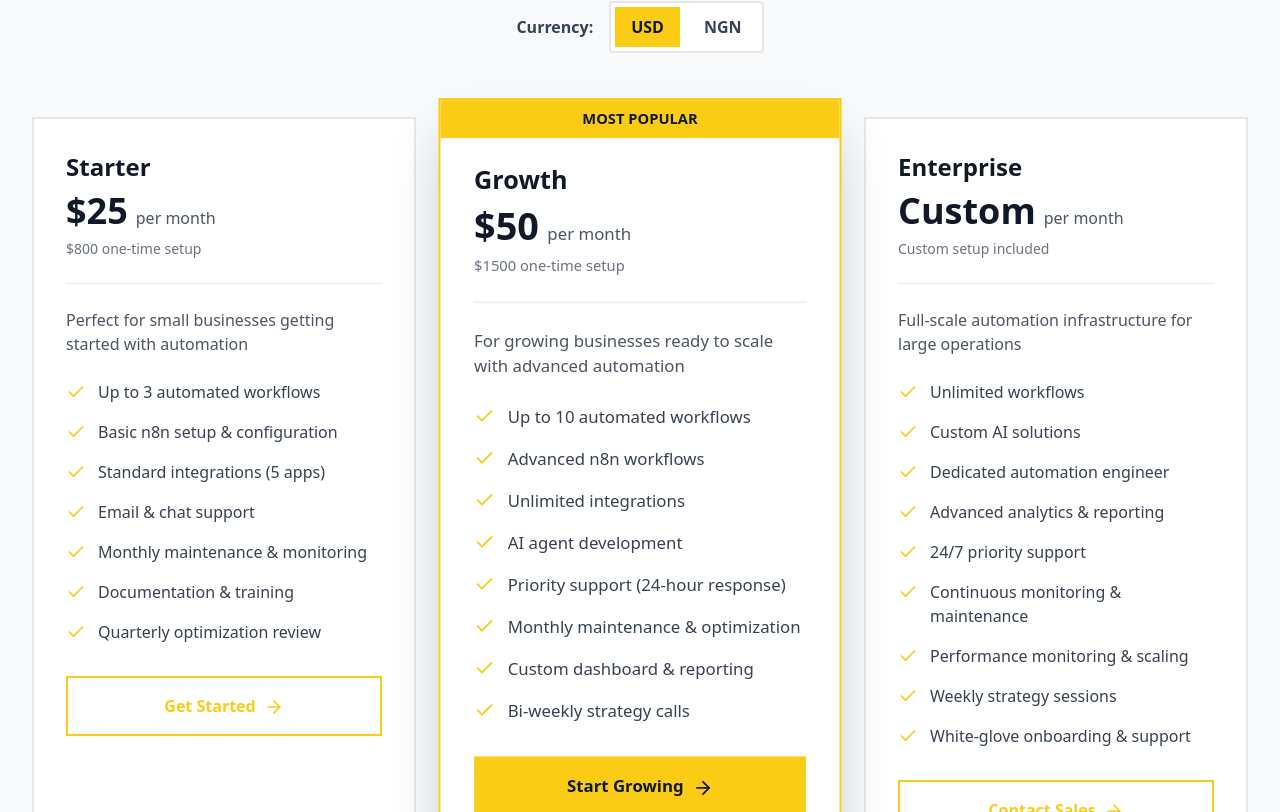
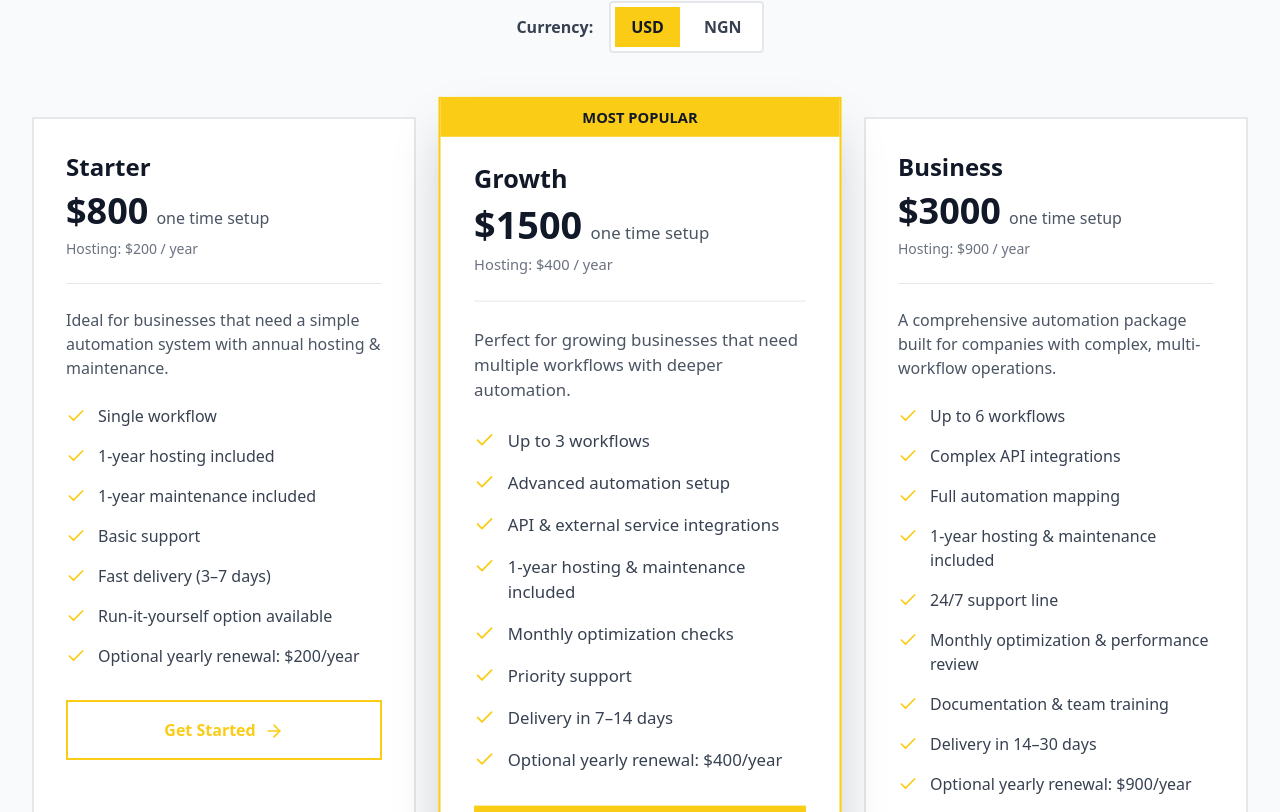
Before and after one commit to Emex-Sanchez/udoHive, a React (Vite) app: page / in a window 1280 px wide. Shown: the part 6428-7240 px from the top of the page. Built offline with nearby package versions, Linux system fonts and the light colour scheme.

Commit message:
Updated Pricing section

```diff
--- a/src/components/Pricing.tsx
+++ b/src/components/Pricing.tsx
@@ -16,62 +16,66 @@ export default function Pricing() {
  const tiers = [
   {
     name: 'Starter',
-      priceUSD: 25,
-      period: 'per month',
-      description: 'Perfect for small businesses getting started with automation',
     setupFeeUSD: 800,
+    subscriptionUSD: 200, // yearly renewal
+    priceUSD: null,
+    period: 'one time setup',
+    description: 'Ideal for businesses that need a simple automation system with annual hosting & maintenance.',
     features: [
-        'Up to 3 automated workflows',
-        'Basic n8n setup & configuration',
-        'Standard integrations (5 apps)',
-        'Email & chat support',
-        'Monthly maintenance & monitoring',
-        'Documentation & training',
-        'Quarterly optimization review',
+      'Single workflow ',
+      '1-year hosting included',
+      '1-year maintenance included',
+      'Basic support',
+      'Fast delivery (3–7 days)',
+      'Run-it-yourself option available',
+      'Optional yearly renewal: $200/year'
     ],
     cta: 'Get Started',
     highlight: false,
   },
   {
     name: 'Growth',
-      priceUSD: 50,
-      period: 'per month',
-      description: 'For growing businesses ready to scale with advanced automation',
     setupFeeUSD: 1500,
+    subscriptionUSD: 400, // yearly renewal
+    priceUSD: null,
+    period: 'one time setup',
+    description: 'Perfect for growing businesses that need multiple workflows with deeper automation.',
     features: [
-        'Up to 10 automated workflows',
-        'Advanced n8n workflows',
-        'Unlimited integrations',
-        'AI agent development',
-        'Priority support (24-hour response)',
-        'Monthly maintenance & optimization',
-        'Custom dashboard & reporting',
-        'Bi-weekly strategy calls',
+      'Up to 3 workflows',
+      'Advanced automation setup',
+      'API & external service integrations',
+      '1-year hosting & maintenance included',
+      'Monthly optimization checks',
+      'Priority support',
+      'Delivery in 7–14 days',
+      'Optional yearly renewal: $400/year'
     ],
     cta: 'Start Growing',
     highlight: true,
   },
   {
-      name: 'Enterprise',
+    name: 'Business',
+    setupFeeUSD: 3000,
+    subscriptionUSD: 900, // yearly renewal
     priceUSD: null,
-      period: 'per month',
-      description: 'Full-scale automation infrastructure for large operations',
-      setupFeeUSD: null,
+    period: 'one time setup',
+    description: 'A comprehensive automation package built for companies with complex, multi-workflow operations.',
     features: [
-        'Unlimited workflows',
-        'Custom AI solutions',
-        'Dedicated automation engineer',
-        'Advanced analytics & reporting',
-        '24/7 priority support',
-        'Continuous monitoring & maintenance',
-        'Performance monitoring & scaling',
-        'Weekly strategy sessions',
-        'White-glove onboarding & support',
+      'Up to 6 workflows',
+      'Complex API integrations',
+      'Full automation mapping',
+      '1-year hosting & maintenance included',
+      '24/7 support line',
+      'Monthly optimization & performance review',
+      'Documentation & team training',
+      'Delivery in 14–30 days',
+      'Optional yearly renewal: $900/year'
     ],
     cta: 'Contact Sales',
     highlight: false,
-    },
+  }
 ];
+
 
   return (
     <section id="pricing" className="py-24 bg-gray-50 dark:bg-black">
@@ -136,7 +140,7 @@ export default function Pricing() {
 
               <div className="mb-2">
                 <span className="text-4xl font-bold text-gray-900 dark:text-white">
-                  {tier.priceUSD !== null ? formatPrice(tier.priceUSD) : 'Custom'}
+                 {formatPrice(tier.setupFeeUSD)}
                 </span>
                 <span className="text-gray-600 dark:text-gray-400 ml-2">
                   {tier.period}
@@ -145,9 +149,30 @@ export default function Pricing() {
 
               <div className="mb-6 pb-6 border-b border-gray-200 dark:border-gray-800">
                 <p className="text-sm text-gray-500 dark:text-gray-400">
-                  {tier.setupFeeUSD !== null ? `${formatPrice(tier.setupFeeUSD)} one-time setup` : 'Custom setup included'}
+                  Hosting: {formatPrice(tier.subscriptionUSD)} / year
                     </p>
               </div>
+
+
+{/*
+<div className="mb-2">
+  <span className="text-4xl font-bold text-gray-900 dark:text-white">
+    {formatPrice(tier.setupFeeUSD)}
+  </span>
+  <span className="text-gray-600 dark:text-gray-400 ml-2 text-lg">
+    one-time setup
+  </span>
+</div>
+<div className="mb-6 pb-6 border-b border-gray-200 dark:border-gray-800">
+  <p className="text-sm text-gray-500 dark:text-gray-400 font-semibold">
+    Yearly renewal: {formatPrice(tier.subscriptionUSD)} / year
+  </p>
+</div> */}
+
+
+
+
+
 
               <p className="text-gray-600 dark:text-gray-300 mb-6">
                 {tier.description}
```
Lines whose indentation alone changed are shown as unchanged.
